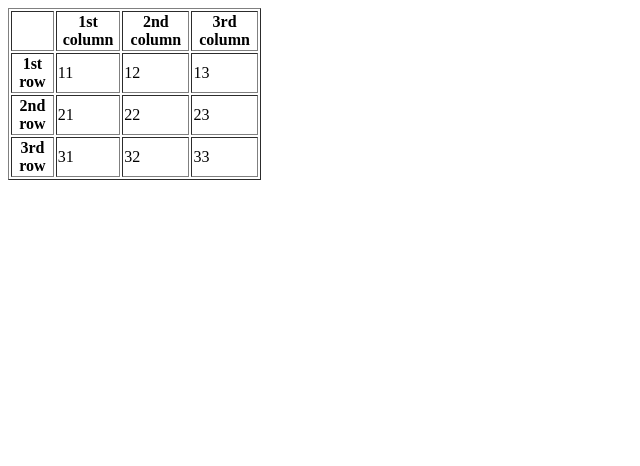
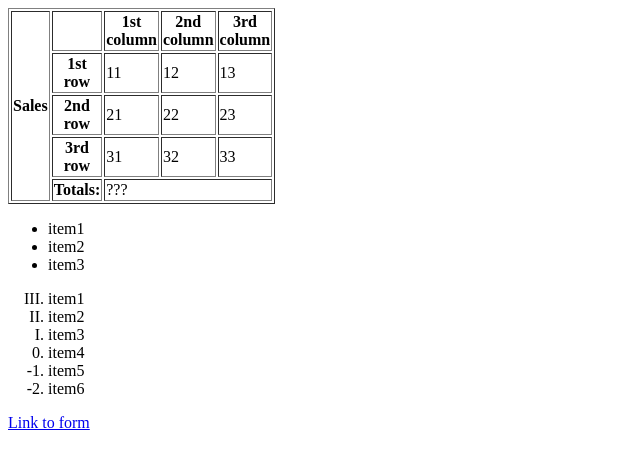
Before and after one commit to KrilR/15feb, a plain HTML site: page index.html in a window 1280 px wide. Shown: the whole page, without its empty margins (0-640 px from the left). Drawn offline with Linux system fonts and the light colour scheme.

Commit message:
Add form page

```diff
--- a/index.html
+++ b/index.html
@@ -6,6 +6,9 @@
 </head>
 <body>
     <table border="1" style="width:20%">
+       <th rowspan="5">
+           Sales
+       </th>
        <th></th> <th>1st column</th><th>2nd column</th><th>3rd column</th>
         <tr>
            <th> 1st row</th> <td>11</td><td>12</td><td>13</td>
@@ -16,7 +19,25 @@
         <tr>
            <th> 3rd row</th> <td>31</td><td>32</td><td>33</td>
         </tr>
+        <tr>
+            <th>Totals:</th> <td colspan="3">???</td>
+        </tr>
     </table>
 
+    <ul>
+        <li>item1</li>
+        <li>item2</li>
+        <li>item3</li>
+    </ul>
+      <ol type="I" start="3" reversed>
+        <li>item1</li>
+        <li>item2</li>
+        <li>item3</li>
+        <li>item4</li>
+        <li>item5</li>
+        <li>item6</li>
+    </ol>
+
+    <a href="form.html">Link to form</a>
 </body>
 </html>
```
Also changed, not shown: form.html (added, +20 -0 lines).
